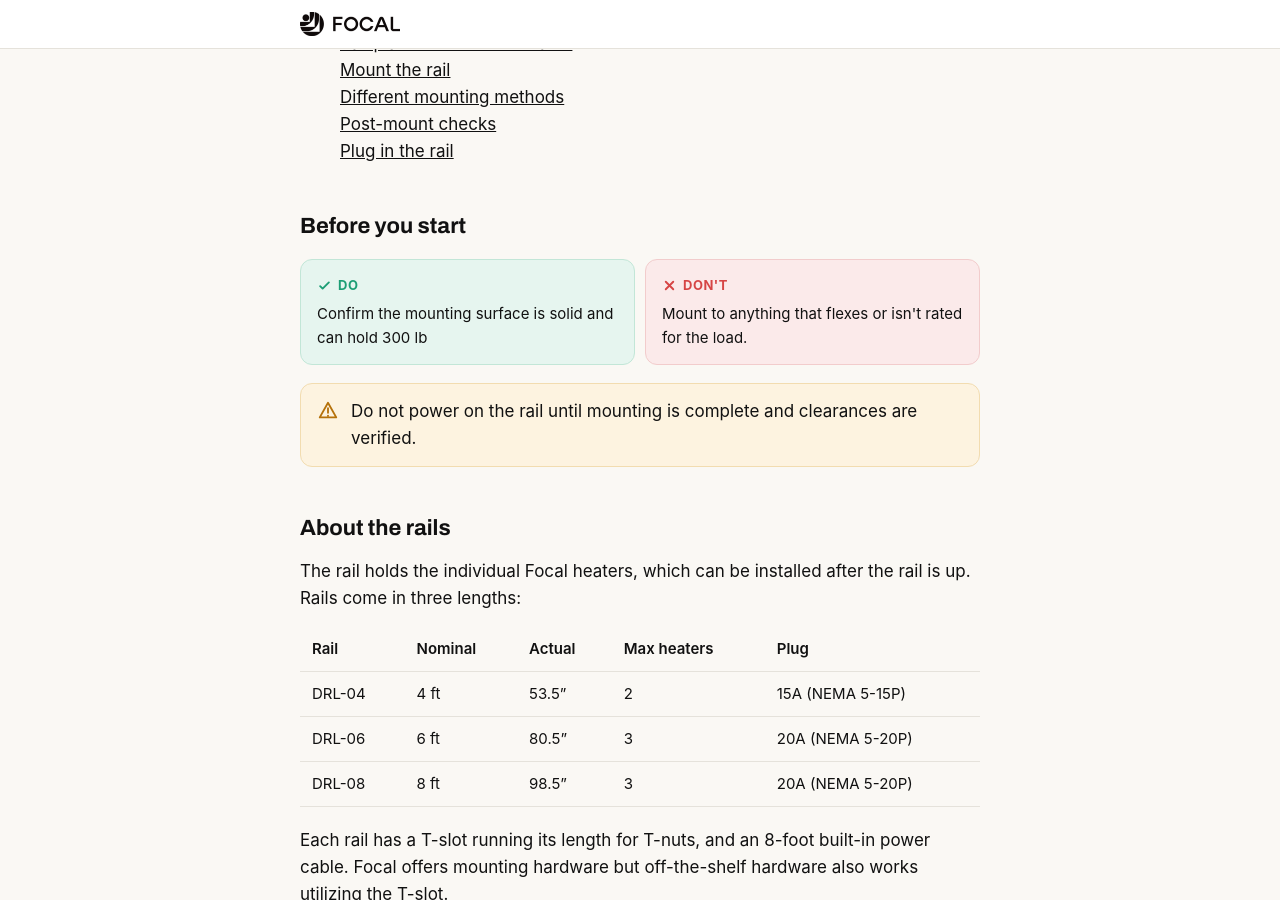
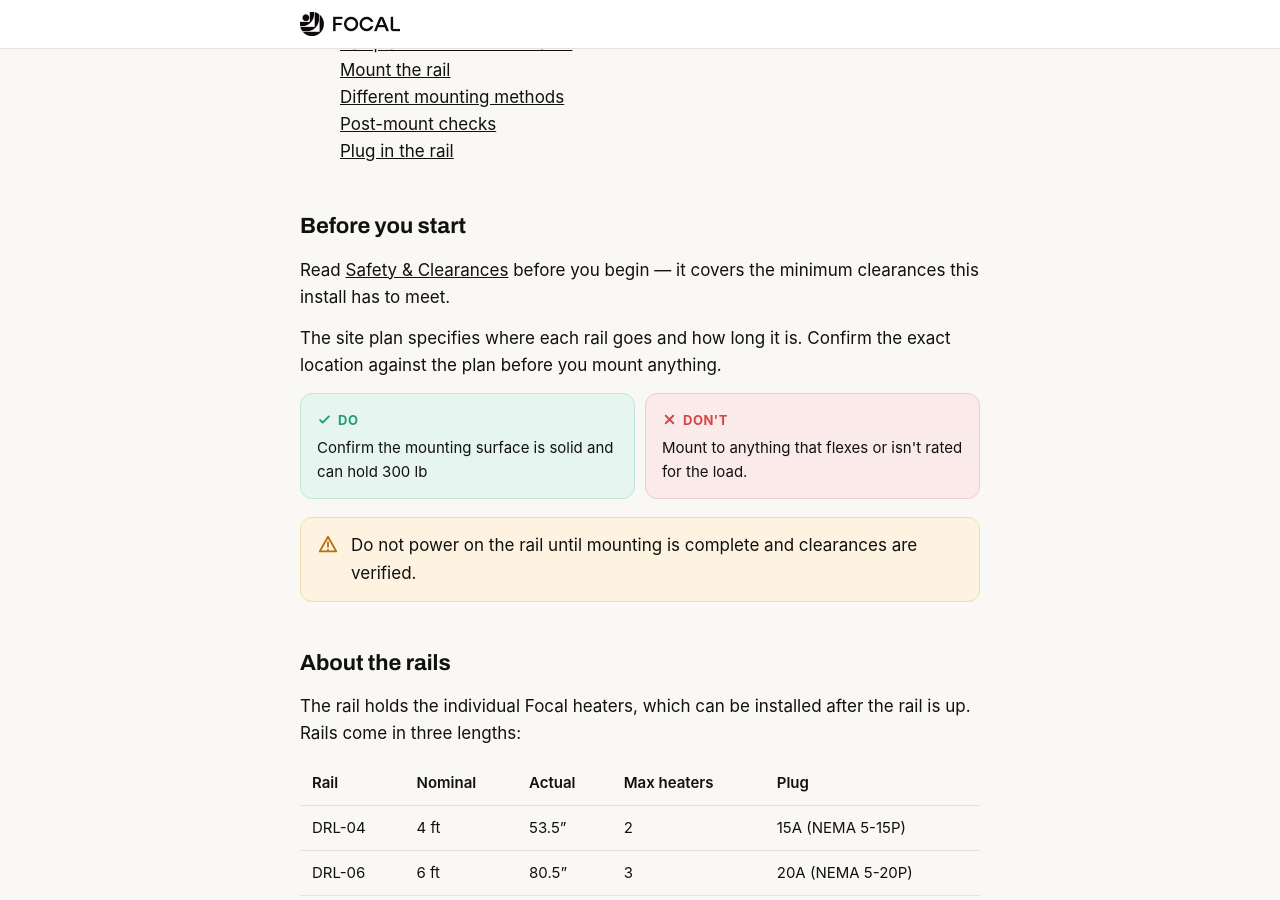
Before and after one commit to BeamT/external-docs, a Jekyll site: the page built from _guides/rail-installation.md, in a window 1280 px wide and 900 px high, scrolled down 328 px. Built offline with Jekyll 4.4.1, drawn with Linux system fonts in a browser that asks for light colours; some web fonts are replaced; some of the changed text lies outside the part shown.

Commit message:
add before you start detail

```diff
--- a/_guides/rail-installation.md
+++ b/_guides/rail-installation.md
@@ -19,6 +19,10 @@
 - [Plug in the rail](#plug-in-the-rail)
 
 ## Before you start
+
+Read [Safety & Clearances]({{ site.baseurl }}/safety-and-clearances/) before you begin — it covers the minimum clearances this install has to meet.
+
+The site plan specifies where each rail goes and how long it is. Confirm the exact location against the plan before you mount anything.
 
 {% include dodont.html do="Confirm the mounting surface is solid and can hold 300 lb" dont="Mount to anything that flexes or isn't rated for the load." %}
 
@@ -120,7 +124,7 @@
 
 ## Post-mount checks
 
-{% include checklist.html items="All fasteners fully tightened | Rail plumb and level to the floor | Rail height above the patio is correct | Rail swings no more than 1/4\" from rest in either direction" %}
+{% include checklist.html items="All fasteners fully tightened | Rail plumb and level to the floor | Rail height and location match the site plan | Rail swings no more than 1/4\" from rest in either direction" %}
 
 {% include warn.html text="If the rail swings more than 1/4\", add aircraft cable or bracketing to stiffen the assembly before loading heaters." %}
 
```
